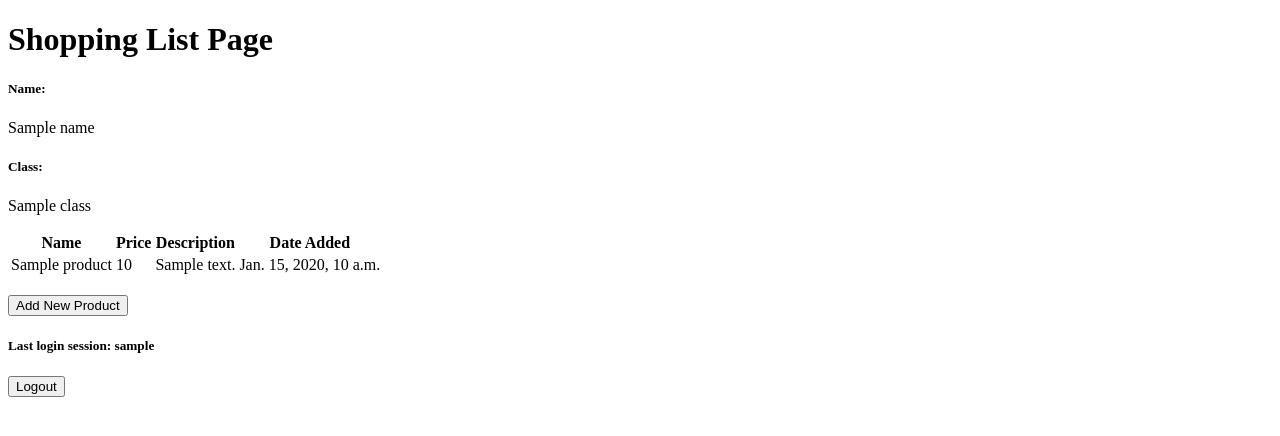
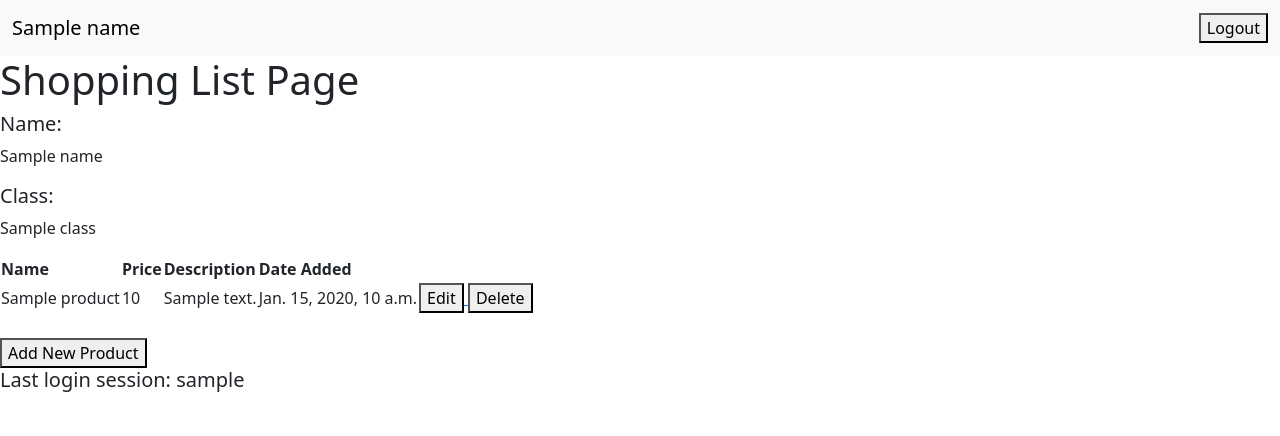
Before and after one commit to raisaafadilla/shopping-list, a Django app: template main/templates/main.html in a window 1280 px wide. Shown: the top 436 px of the page. Run offline with Django 4.2, Linux system fonts and the light colour scheme; the template is opened without the code that fills it: most values are stand-ins (such as "Sample title", 1, 10 or a date in 2020).

Commit message:
tutorial 4

```diff
--- a/main/templates/main.html
+++ b/main/templates/main.html
@@ -1,6 +1,17 @@
 {% extends 'base.html' %}
 
 {% block content %}
+<nav class="navbar navbar-expand-lg bg-body-tertiary">
+    <div class="container-fluid">
+      <a class="navbar-brand" href="#">{{name}}</a>
+      <a href="{% url 'main:logout' %}">
+        <button>
+            Logout
+        </button>
+        </a>
+    </div>
+</nav>
+
     <h1>Shopping List Page</h1>
 
     <h5>Name:</h5>
@@ -25,6 +36,18 @@
                 <td>{{product.price}}</td>
                 <td>{{product.description}}</td>
                 <td>{{product.date_added}}</td>
+                <td>
+                    <a href="{% url 'main:edit_product' product.pk %}">
+                        <button>
+                            Edit
+                        </button>
+                    </a>
+                    <a href="{% url 'main:delete_product' product.pk %}">
+                        <button>
+                            Delete
+                        </button>
+                    </a>
+                </td>
             </tr>
         {% endfor %}
     </table>
@@ -38,10 +61,4 @@
     </a>
 
     <h5>Last login session: {{ last_login }}</h5>
-
-    <a href="{% url 'main:logout' %}">
-        <button>
-            Logout
-        </button>
-    </a>
 {% endblock content %}
--- a/main/urls.py
+++ b/main/urls.py
@@ -1,5 +1,5 @@
 from django.urls import path
-from main.views import show_main, create_product, show_xml, show_json, show_xml_by_id, show_json_by_id, register, login_user, logout_user
+from main.views import show_main, create_product, show_xml, show_json, show_xml_by_id, show_json_by_id, register, login_user, logout_user, edit_product, delete_product
 
 app_name = 'main'
 
@@ -12,5 +12,7 @@
     path('json/<int:id>/', show_json_by_id, name='show_json_by_id'),
     path('register/', register, name='register'),
     path('login/', login_user, name='login'),
-    path('logout/', logout_user, name='logout')
+    path('logout/', logout_user, name='logout'),
+    path('edit-product/<int:id>', edit_product, name='edit_product'),
+    path('delete/<int:id>', delete_product, name='delete_product'),
 ]
--- a/templates/base.html
+++ b/templates/base.html
@@ -8,7 +8,13 @@
             content="width=device-width, initial-scale=1.0"
         />
         {% block meta %}
+            <meta charset="UTF-8" />
+            <meta name="viewport" content="width=device-width, initial-scale=1">
         {% endblock meta %}
+        <link href="https://cdn.jsdelivr.net/npm/bootstrap@5.3.2/dist/css/bootstrap.min.css" rel="stylesheet" integrity="sha384-T3c6CoIi6uLrA9TneNEoa7RxnatzjcDSCmG1MXxSR1GAsXEV/Dwwykc2MPK8M2HN" crossorigin="anonymous">
+        <script src="https://code.jquery.com/jquery-3.6.0.min.js" integrity="sha384-KyZXEAg3QhqLMpG8r+J4jsl5c9zdLKaUk5Ae5f5b1bw6AUn5f5v8FZJoMxm6f5cH1" crossorigin="anonymous"></script>
+        <script src="https://cdn.jsdelivr.net/npm/@popperjs/core@2.11.8/dist/umd/popper.min.js" integrity="sha384-I7E8VVD/ismYTF4hNIPjVp/Zjvgyol6VFvRkX/vR+Vc4jQkC+hVqc2pM8ODewa9r" crossorigin="anonymous"></script>
+        <script src="https://cdn.jsdelivr.net/npm/bootstrap@5.3.2/dist/js/bootstrap.min.js" integrity="sha384-BBtl+eGJRgqQAUMxJ7pMwbEyER4l1g+O15P+16Ep7Q9Q+zqX6gSbd85u4mG4QzX+" crossorigin="anonymous"></script>
     </head>
 
     <body>
```
Also changed, not shown: main/templates/edit_product.html (added, +22 -0 lines), main/views.py (+23 -0 lines).
